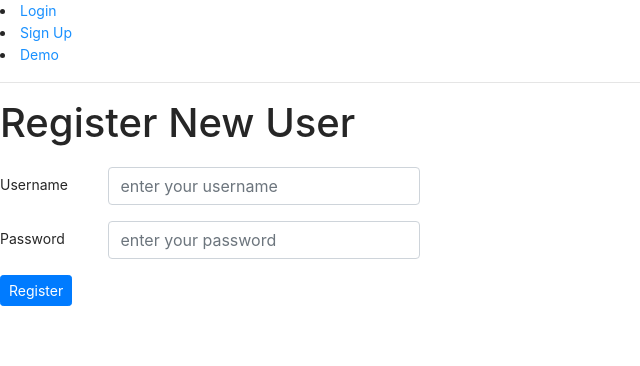
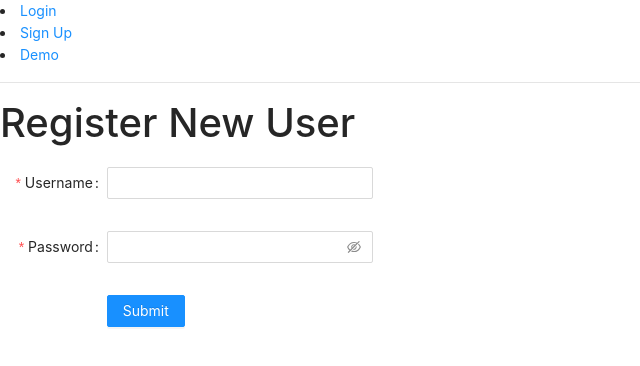
Before and after one commit to neojunsiang/savvy, a React (Create React App) app in the folder client/: page /signup in a window 1280 px wide. Shown: the top 366 px of the page, without its empty margins (0-640 px from the left). Built offline with nearby package versions, Linux system fonts and the light colour scheme.

Commit message:
changes to transaction page

```diff
--- a/client/src/Components/NewTransaction.js
+++ b/client/src/Components/NewTransaction.js
@@ -2,14 +2,21 @@ import React from 'react'
 import Button from 'react-bootstrap/Button'
 import Col from 'react-bootstrap/esm/Col';
 import Form from 'react-bootstrap/Form'
+import { useHistory, useParams } from 'react-router';
+import { useStateValue } from './StateProvider';
 
-const NewTransaction = () => {
+
+
+const NewTransaction = ({ bankName, nickName }) => {
+    const [{ allTransactions }, dispatch] = useStateValue();
+    const history = useHistory();
+
+    const bankSummaryLink = `/main/${bankName}/${nickName}`
 
     const categoryIncomeOptions = [
-        { value: "income", label: "Income" },
+        { value: "salary", label: "Salary" },
         { value: "others", label: "Others" },
     ]
-
     const categoryExpenseOptions = [
         { value: "food", label: "Food" },
         { value: "entertainment", label: "Entertainment" },
@@ -27,18 +34,13 @@ const NewTransaction = () => {
 
     const handleCreate = (event) => {
         event.preventDefault();
-        console.log("created");
-        const typeInfo = event.target.type.value;
-        const categoryInfo = event.target.category.value;
-        const dateInfo = event.target.date.value;
-        const amountInfo = event.target.amount.value;
-        const descriptionInfo = event.target.description.value;
-        // console.log("type", typeInfo);
-        // console.log("catInfo", categoryInfo);
-        // console.log("dateInfo", dateInfo);
-        // console.log("amountInfo", amountInfo);
-        // console.log("descriptionInfo", descriptionInfo);
-        const newTransaction = { typeInfo, categoryInfo, dateInfo, amountInfo, descriptionInfo };
+        const newTransaction = {
+            type: event.target.type.value,
+            category: event.target.category.value,
+            amount: event.target.amount.value,
+            description: event.target.description.value,
+            date: event.target.date.value
+        };
         console.log("new", newTransaction);
         fetch("/transactions", {
             method: "POST",
@@ -49,7 +51,14 @@ const NewTransaction = () => {
         })
             .then(res => res.json())
             .then(resJson => {
-                console.log(resJson);
+                console.log("resJson", resJson);
+                dispatch({
+                    type: "CREATE_A_TRANSACTION",
+                    transaction: {
+                        newTransaction
+                    }
+                })
+                history.push(bankSummaryLink)
             })
             .catch(error => console.error({ Error: error }))
     }
--- a/client/src/Components/ShowBankSummary.js
+++ b/client/src/Components/ShowBankSummary.js
@@ -1,8 +1,9 @@
 import React from 'react';
-import { BrowserRouter as Router, Switch, Route, Link, Redirect } from "react-router-dom";
+import { BrowserRouter as Router, Switch, Route, Link, Redirect, useParams } from "react-router-dom";
 import "../App.css";
 import { Layout } from "antd";
 import { Card } from "antd";
+import { Button } from "antd"
 import { useStateValue } from './StateProvider';
 
 const { Content } = Layout;
@@ -11,6 +12,8 @@ const { Meta } = Card;
 const ShowBankSummary = ({ bankName, nickName, balance }) => {
     // const [{ allAccounts }, dispatch] = useStateValue();
     // const accountBalance = allAccounts[allAccounts.findIndex((account) => account.bankName === bankName && account.nickName === nickName)].balance;
+
+    const createTransactionLink = `/main/${bankName}/${nickName}/create-transaction`
 
     return (
         <Content
@@ -34,7 +37,7 @@ const ShowBankSummary = ({ bankName, nickName, balance }) => {
                 <Card style={{ width: 240, borderColor: "#d1d1d1", borderRadius: "5px" }}>
                     <Meta title="Transactions" />
                 </Card>
-                <Link to="/main/:bankName/:nickName/create-transaction" ><button>Create a Transaction</button></Link>
+                <Link to={createTransactionLink} ><Button type="primary" shape="round">Create a Transaction</Button></Link>
             </div>
         </Content>
     )
--- a/client/src/Components/SignUp.js
+++ b/client/src/Components/SignUp.js
@@ -1,23 +1,32 @@
 import { React, useState } from 'react'
-import Button from 'react-bootstrap/Button'
-import Col from 'react-bootstrap/esm/Col';
-import Form from 'react-bootstrap/Form'
 import { useHistory } from 'react-router';
+import "../App.css";
+import { Form, Input, Button, Checkbox } from 'antd';
+
+const layout = {
+    labelCol: {
+        span: 2,
+    },
+    wrapperCol: {
+        span: 5,
+    },
+};
+const tailLayout = {
+    wrapperCol: {
+        offset: 2,
+        span: 5,
+    },
+};
+
 
 const SignUp = () => {
     const history = useHistory()
 
-
-
-    const handleSignUp = (event) => {
-        event.preventDefault();
-        const username = event.target.username.value;
-        const password = event.target.password.value;
-        const newUser = { username, password }; // {username: event.target.username.value, password: event.target.password.value }
-        console.log("newUser", newUser);
+    const onFinish = (values) => {
+        console.log('Success:', values);
         fetch("/users", {
             method: "POST",
-            body: JSON.stringify(newUser),
+            body: JSON.stringify(values),
             headers: {
                 "Content-Type": "application/json",
             },
@@ -31,33 +40,52 @@ const SignUp = () => {
                 // console.log("state message", message);
                 // console.log("state message", message.msg);
                 // console.log("state message", message.status);
-                history.push("/welcome")
+                // history.push("/welcome")
             })
             .catch(error => console.error({ Error: error }))
-    }
+
+    };
 
     return (
         <>
             <h1>Register New User</h1>
-            <Form onSubmit={handleSignUp}>
-                <Form.Group as={Form.Row} controlId="username">
-                    <Form.Label column sm={1}>Username</Form.Label>
-                    <Col sm={3}>
-                        <Form.Control name="username" placeholder="enter your username" required />
-                    </Col>
-                </Form.Group>
-                <Form.Group as={Form.Row} controlId="password">
-                    <Form.Label column sm={1}>Password</Form.Label>
-                    <Col sm={3}>
-                        <Form.Control name="password" placeholder="enter your password" required />
-                    </Col>
-                </Form.Group>
-                <Button type="submit" size="sm" >
-                    Register
-                </Button >
+            <Form
+                {...layout}
+                name="basic"
+                onFinish={onFinish}
+            >
+                <Form.Item
+                    label="Username"
+                    name="username"
+                    rules={[
+                        {
+                            required: true,
+                            message: 'Please input your username!',
+                        },
+                    ]}
+                >
+                    <Input />
+                </Form.Item>
+
+                <Form.Item
+                    label="Password"
+                    name="password"
+                    rules={[
+                        {
+                            required: true,
+                            message: 'Please input your password!',
+                        },
+                    ]}
+                >
+                    <Input.Password />
+                </Form.Item>
+
+                <Form.Item {...tailLayout}>
+                    <Button type="primary" htmlType="submit">
+                        Submit
+        </Button>
+                </Form.Item>
             </Form>
-            {/* {message.status ? message.msg : null}  */}
-            {/* {message.status ? message.msg : null} */}
         </>
     )
 }
--- a/client/src/Components/reducer.js
+++ b/client/src/Components/reducer.js
@@ -1,5 +1,6 @@
 export const initialState = {
-  allAccounts: [],
+    allAccounts: [],
+    allTransactions: []
 };
 
 const reducer = (state, action) => {
@@ -11,6 +12,12 @@ const reducer = (state, action) => {
                 allAccounts: [...state.allAccounts, action.account]
             };
 
+        case "CREATE_A_TRANSACTION":
+            return {
+                ...state,
+                allTransactions: [...state.allTransactions, action.transaction]
+            };
+
         default:
             return state;
     }
--- a/client/src/Pages/CreateTransactionPage.js
+++ b/client/src/Pages/CreateTransactionPage.js
@@ -1,4 +1,5 @@
 import React from 'react'
+import { useParams } from "react-router-dom";
 import "../App.css";
 import { Layout } from "antd";
 import Navbar from "../Components/Navbar";
@@ -7,6 +8,9 @@ import Path from "../Components/Path";
 import NewTransaction from "../Components/NewTransaction"
 
 const CreateTransactionPage = () => {
+
+    const { bankName, nickName } = useParams();
+
     return (
         <div>
             <Layout>
@@ -15,7 +19,7 @@ const CreateTransactionPage = () => {
                     <Sidebar />
                     <Layout style={{ padding: "0 24px 24px" }}>
                         <Path />
-                        <NewTransaction />
+                        <NewTransaction bankName={bankName} nickName={nickName} />
                     </Layout>
                 </Layout>
             </Layout>
```
